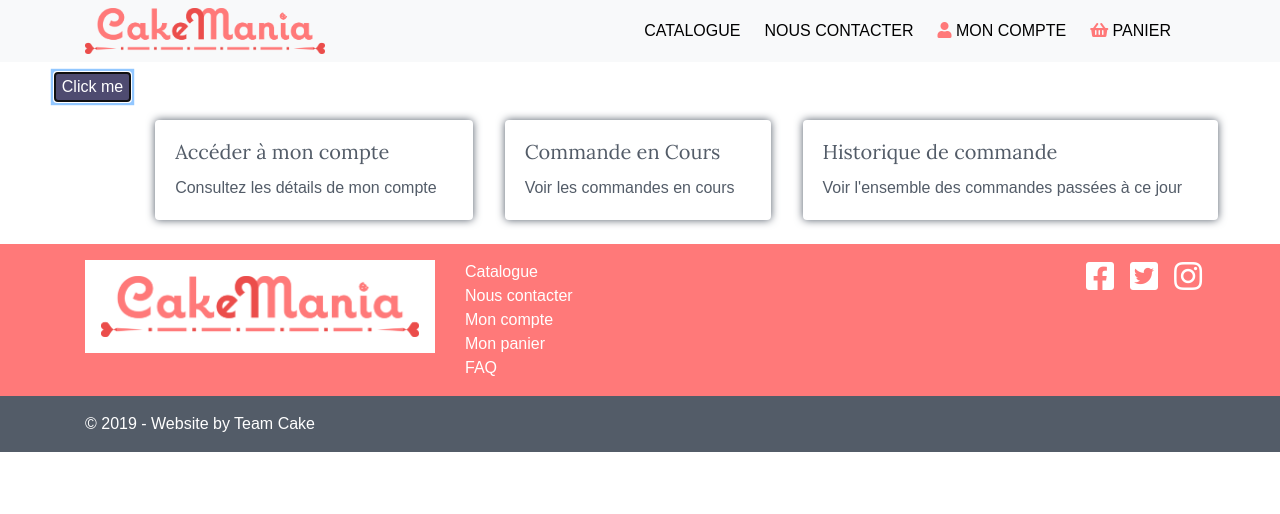
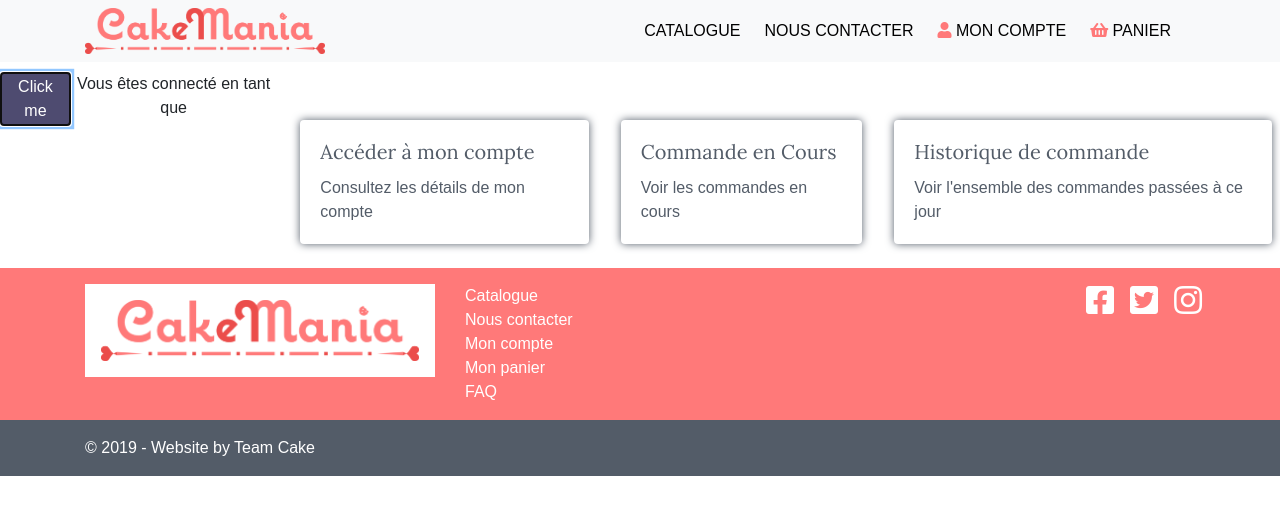
Before and after one commit to naptracks/CakeMania, a React (Create React App) app: page /account in a window 1280 px wide. Both pictures are taken after a click on the button "Click me". Shown: the top 514 px of the page. Built offline with nearby package versions, Linux system fonts and the light colour scheme; data requests are answered from the project's data file; a web font is replaced by a local one.

Commit message:
Mon Compte -> début LocalStorage -> 'Vous êtes connectés en tant que '

```diff
--- a/src/component/moncompte/Account.js
+++ b/src/component/moncompte/Account.js
@@ -10,6 +10,8 @@ import Connexion from './Connexion';
 import  BDDaxiosCustomer from '../../BDD/BDDaxiosClients'
 
 class Account extends Component {
+
+
     constructor(props) {
         super(props);
 
@@ -63,6 +65,10 @@ componentDidMount() {
                 this.setState({
                     logged: true
                 })
+                localStorage.setItem('CurrentUser', client.firstName);
+                let user = localStorage.getItem('CurrentUser');
+                console.table(user);
+                alert(`Hello ${user}`);
             // } else{
             //     this.setState({
             //         logged:false
@@ -87,10 +93,13 @@ componentDidMount() {
                  >Click me</button>
                 </div>
 
-                {this.state.logged &&
+                {this.state.logged && <React.Fragment>
+                    <div className="text-center mt-4">Vous êtes connecté en tant que {localStorage.getItem('CurrentUser')}</div>
                 <MenuCompte>
+
                     <Link to="/accessAccount" className="m-3">
                     <ItemsMenuCards
+                    current = {localStorage.getItem('CurrentUser')}
                     cardTitle = "Accéder à mon compte"
                     cardText = "Consultez les détails de mon compte"
                     />
@@ -108,6 +117,7 @@ componentDidMount() {
                     />
                     </Link>
                 </MenuCompte>
+                </React.Fragment>
                 }
                 </div>
 
--- a/src/component/moncompte/MenuCompte.js
+++ b/src/component/moncompte/MenuCompte.js
@@ -4,6 +4,7 @@ class MenuCompte extends Component {
     render() {
         return (
             <div className="mt-5 d-flex justify-content-center   ">
+
                 {this.props.children}
             </div>
         );
--- a/src/component/moncompte/MyAccount.js
+++ b/src/component/moncompte/MyAccount.js
@@ -82,7 +82,7 @@ class MyAccount extends Component {
                 <InfoBox
                 boxHeader="Vos informations personnelles "
                 boxTitle1 = "Identité"
-                boxText1 = {this.state.name}
+                boxText1 = {this.props.current}  // this.state.name
                 boxTitle2 = "Adresse"
                 boxText2 = {this.state.adress}
                 boxTitle3 = "Adresse de livraison"
```
